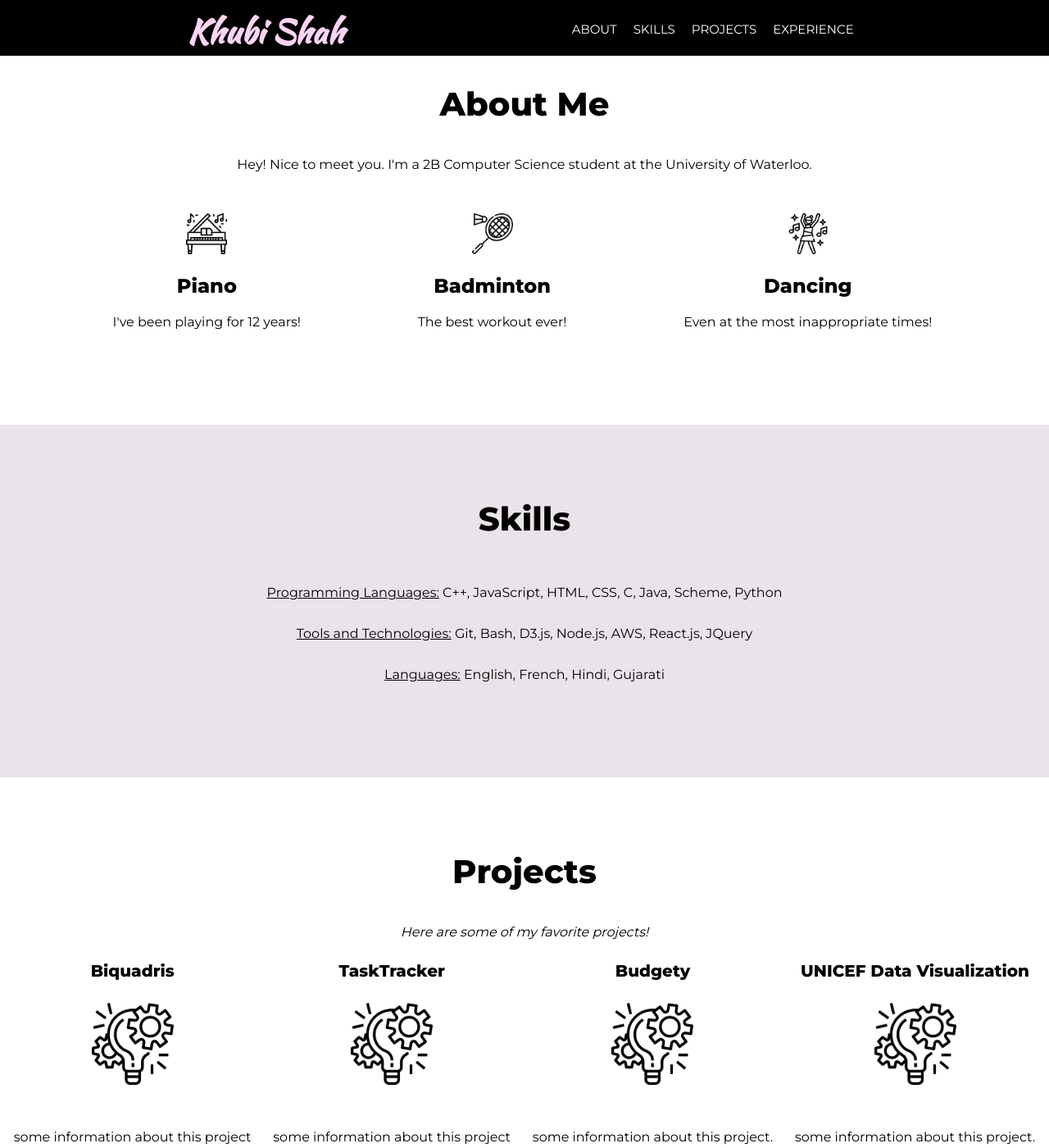
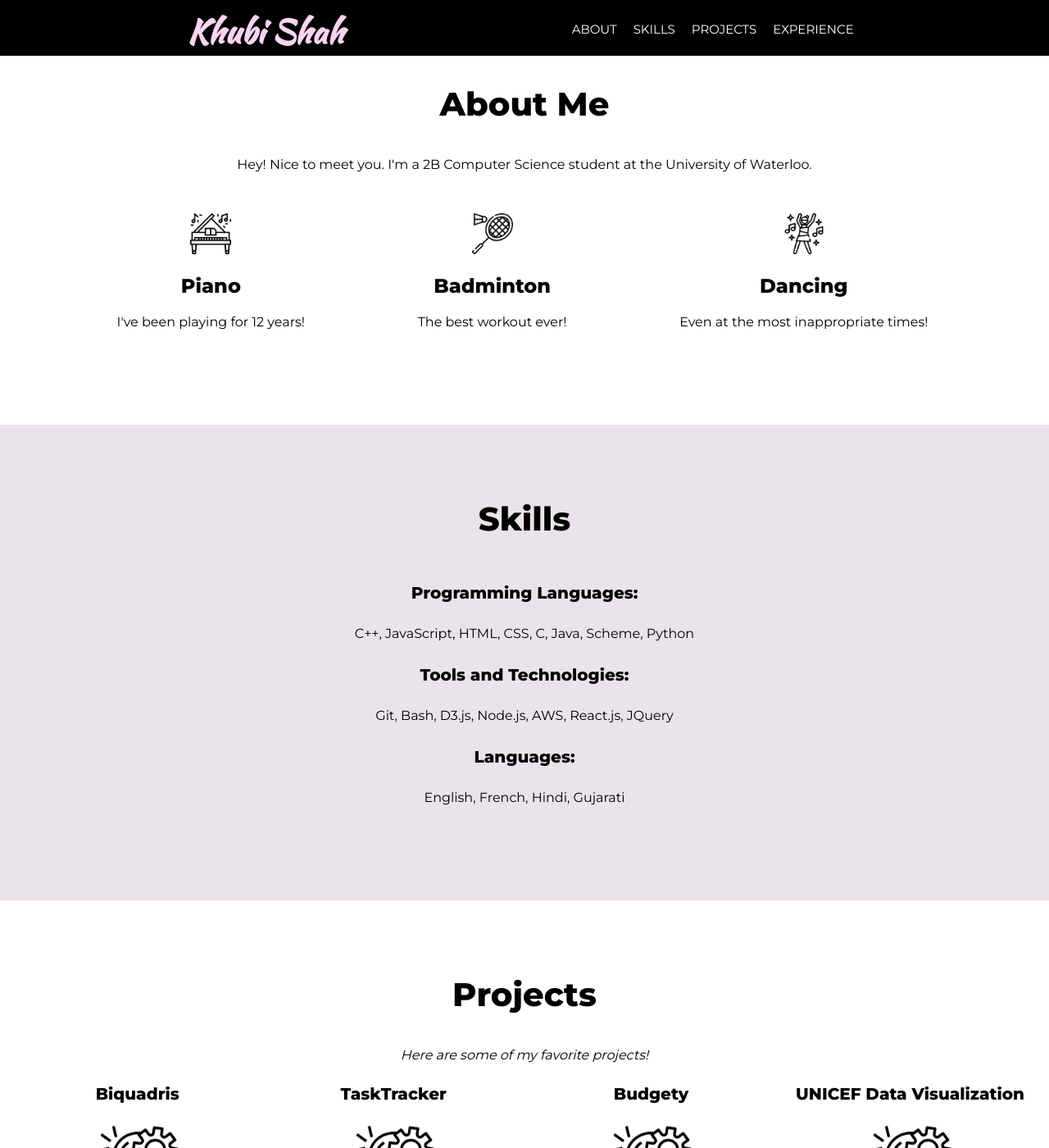
Before and after one commit to khubishah/khubishah.github.io, a Jekyll site: the page built from index.html, in a window 1280 px wide and 1400 px high, scrolled down 638 px. Shown: the whole window at 82% size. Built offline with Jekyll 4.4.1, drawn with Linux system fonts in a browser that asks for light colours; nearby versions of some CDN libraries; some web fonts are replaced.

Commit message:
skills section improved

```diff
--- a/_layouts/default.html
+++ b/_layouts/default.html
@@ -51,7 +51,7 @@
 
 			<section id="about" class="about_section">
 				<h3 class = "section_title">About Me</h3>
-				<p class = "section_para">Hey! Nice to meet you. I'm a 2B Computer Science student at the University of Waterloo.</p>
+				<p class = "section_para" id="intro">Hey! Nice to meet you. I'm a 2B Computer Science student at the University of Waterloo.</p>
 				<div class = "hobbies_row">
 					<div class = "hobby">
 						<img class="hobby_icons" src="/img/piano.jpg" alt="" />
@@ -73,9 +73,21 @@
 
 			<section id="skills" class="skills_section">
 				<h3 class = "section_title">Skills</h3>
-				<p class = "section_para"><u>Programming Languages:</u> C++, JavaScript, HTML, CSS, C, Java, Scheme, Python</p>
-				<p class = "section_para"><u>Tools and Technologies:</u> Git, Bash, D3.js, Node.js, AWS, React.js, JQuery</p>
-				<p class = "section_para"><u>Languages:</u> English, French, Hindi, Gujarati</p>
+				<div class="skills_list">
+						<div class="skill">
+								<h4 class="skill_names">Programming Languages:</h4>
+								<p class = "section_para">C++, JavaScript, HTML, CSS, C, Java, Scheme, Python</p>
+							</div>
+							<div class="skill">
+								<h4 class="skill_names">Tools and Technologies:</h4>
+								<p class = "section_para">Git, Bash, D3.js, Node.js, AWS, React.js, JQuery</p>
+							</div>
+							<div class="skill">
+								<h4 class="skill_names">Languages:</h4>
+								<p class = "section_para">English, French, Hindi, Gujarati</p>
+							</div>
+				</div>
+
 			</section>
 
 
--- a/css/main.css
+++ b/css/main.css
@@ -187,7 +187,7 @@ body {
 #about {
     background-color: white;
     display: flex;
-    padding: 50px 0px 100px 0px;
+    padding: 50px 10px 100px 10px;
     flex-direction: column;
     justify-content: flex-start;
 
@@ -230,9 +230,23 @@ body {
 
 #skills {
     background-color: #EAE3EA;
-    padding: 50px 0px 100px 0px;
+    padding: 50px 10px 100px 10px;
     line-height: 50px;
 
+}
+.skill_list {
+    display: flex;
+    flex-direction: column;
+    justify-content: center;
+}
+.skill {
+    padding: 0px 10px 0px 10px;
+}
+.skill_names {
+    font-family: 'Montserrat', sans-serif;
+    font-size: 20px;
+    text-align: center;
+    margin: 0px 0px 0px 0px;
 }
 
 /*Projects*/
@@ -242,7 +256,7 @@ body {
 
 #projects {
     background-color: white;
-    padding: 50px 0px 75px 0px;
+    padding: 50px 10px 75px 10px;
     display: flex;
     flex-direction: column;
     justify-content: space-evenly;
@@ -276,7 +290,7 @@ body {
 /*Experience*/
 #experience {
     background-color: #EAE3EA ;
-    padding: 40px 0px 75px 0px;
+    padding: 40px 10px 75px 10px;
 }
 .job_list {
     display: flex;
@@ -296,7 +310,7 @@ footer {
 }
 .footer_para {
     text-align: center;
-    padding: 30px 0px 30px 0px;
+    padding: 30px 10px 30px 10px;
     margin: 0;
     font-family: 'Montserrat', sans-serif;
     color: black;
```
